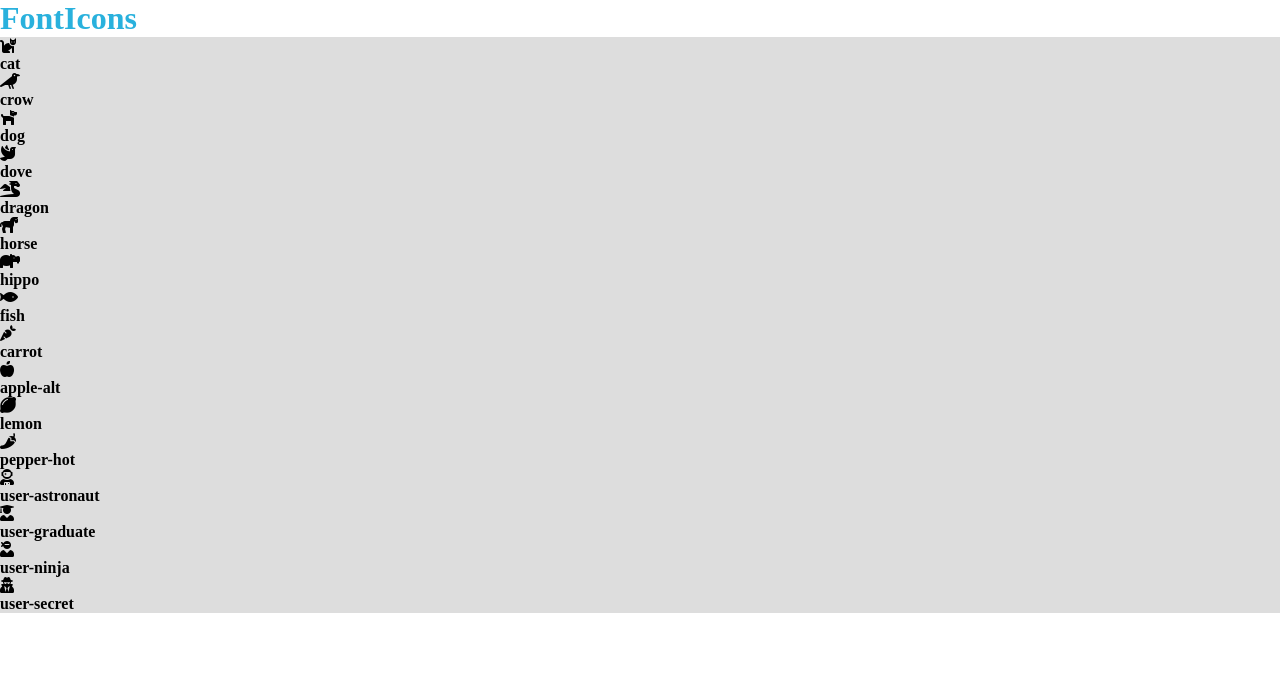
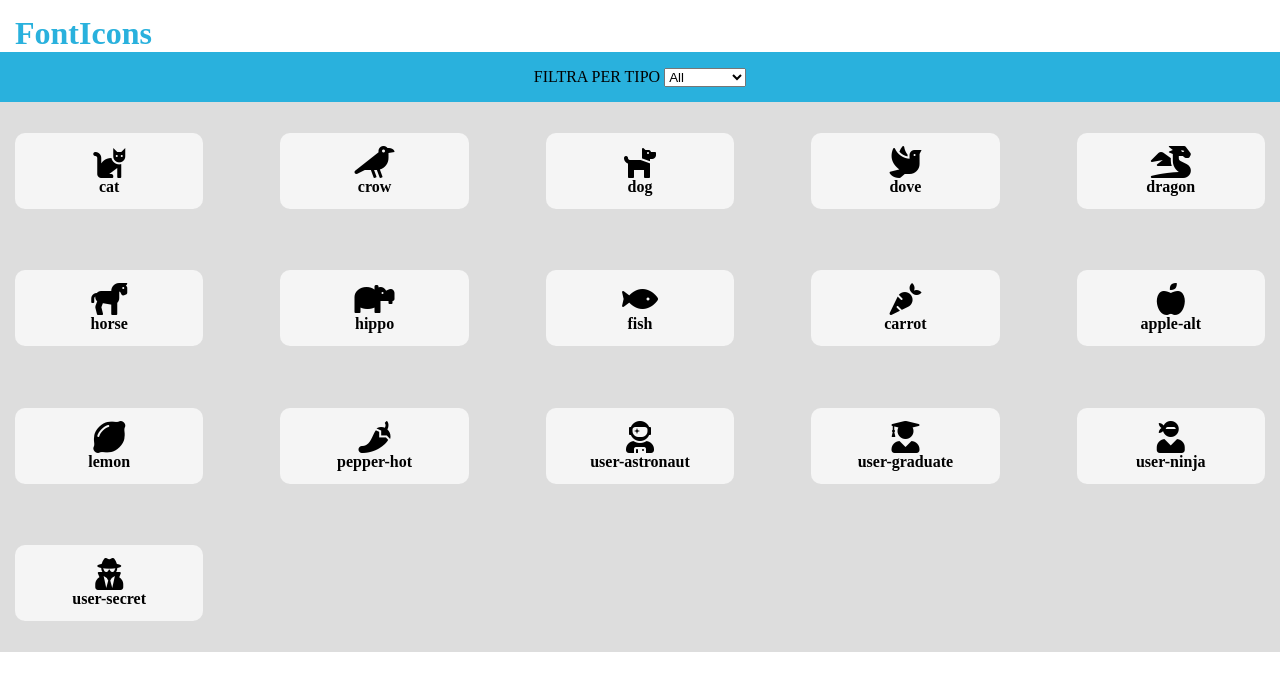
Before and after one commit to Alek90/js-es6-icons, a plain HTML site: page milestone_1/index.html in a window 1280 px wide. Drawn offline with Linux system fonts and the light colour scheme.

Commit message:
Progredito in css.

```diff
--- a/milestone_1/assets/style.css
+++ b/milestone_1/assets/style.css
@@ -4,15 +4,41 @@
     padding: 0;
 }
 
+header{
+    padding: 15px 15px 0;
+}
+
 h1{
+
     color: rgb(41, 177, 221);
 }
 
 nav{
+    height: 50px;
+    line-height: 50px;
+    text-align: center;
     background-color: rgb(41, 177, 221);
 }
 
 .container{
     width: 100%;
+    height: 550px;
     background-color: rgb(221, 221, 221);
+    display: flex;
+    justify-content: space-between;
+    align-content: space-around;
+    flex-wrap: wrap;
 }
+
+.card{
+    width: calc(100% / 6 - 25px);
+    margin: 15px;
+    padding: 13px;
+    text-align: center;
+    background-color: rgb(245, 245, 245);
+    border-radius: 10px;
+}
+
+i{
+    font-size: 2rem;
+}
--- a/milestone_1/index.html
+++ b/milestone_1/index.html
@@ -20,6 +20,15 @@
     <nav id="page_nav">
 
         <!-- FILTRA PER TIPO -->
+        <label for="filter">FILTRA PER TIPO</label>
+
+        <select name="filter" id="filter">
+            <option value="all">All</option>
+            <option value="animal">Animal</option>
+            <option value="vegetable">Vegetable</option>
+            <option value="user">User</option>
+
+        </select>
 
     </nav>
     <!-- /nav -->
```
